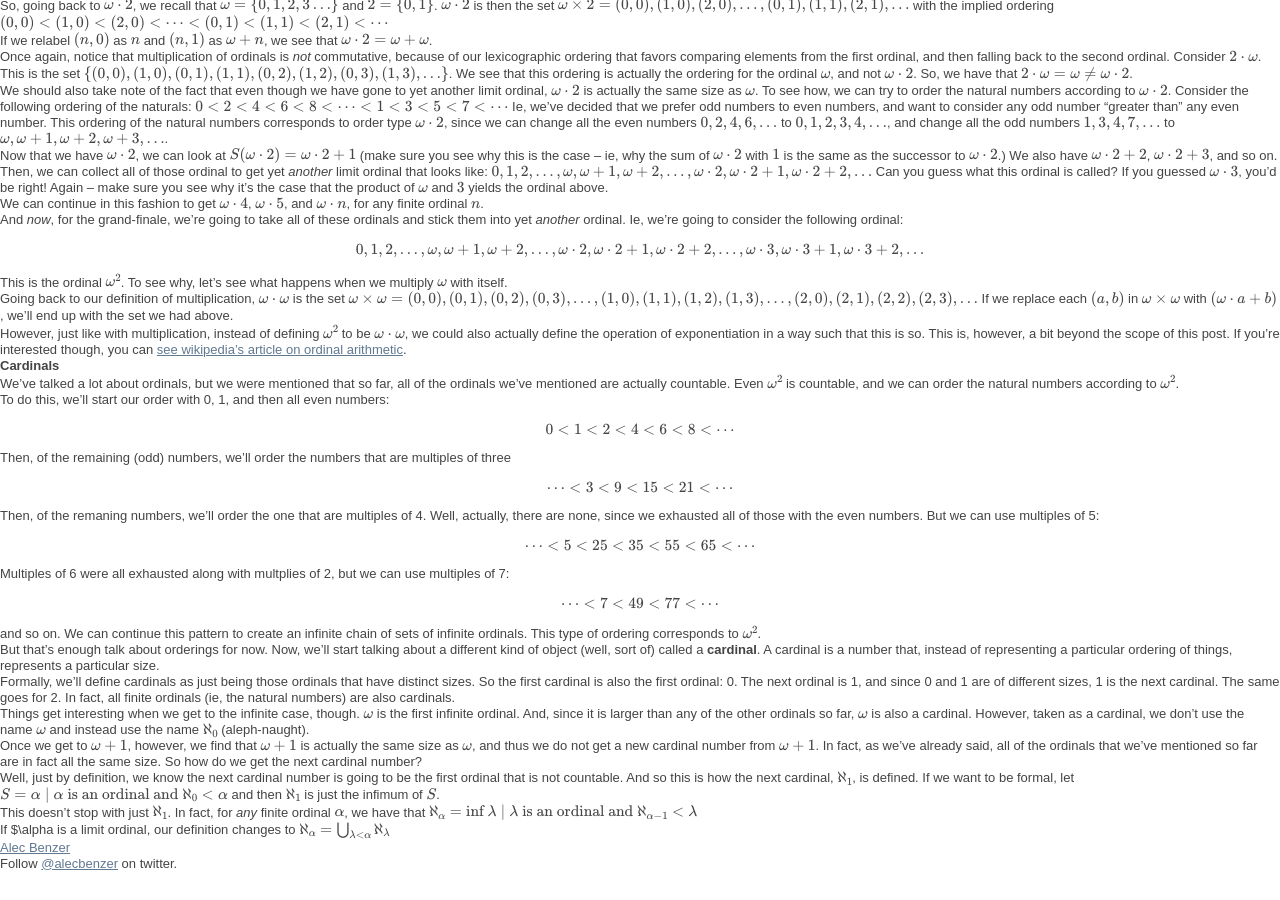
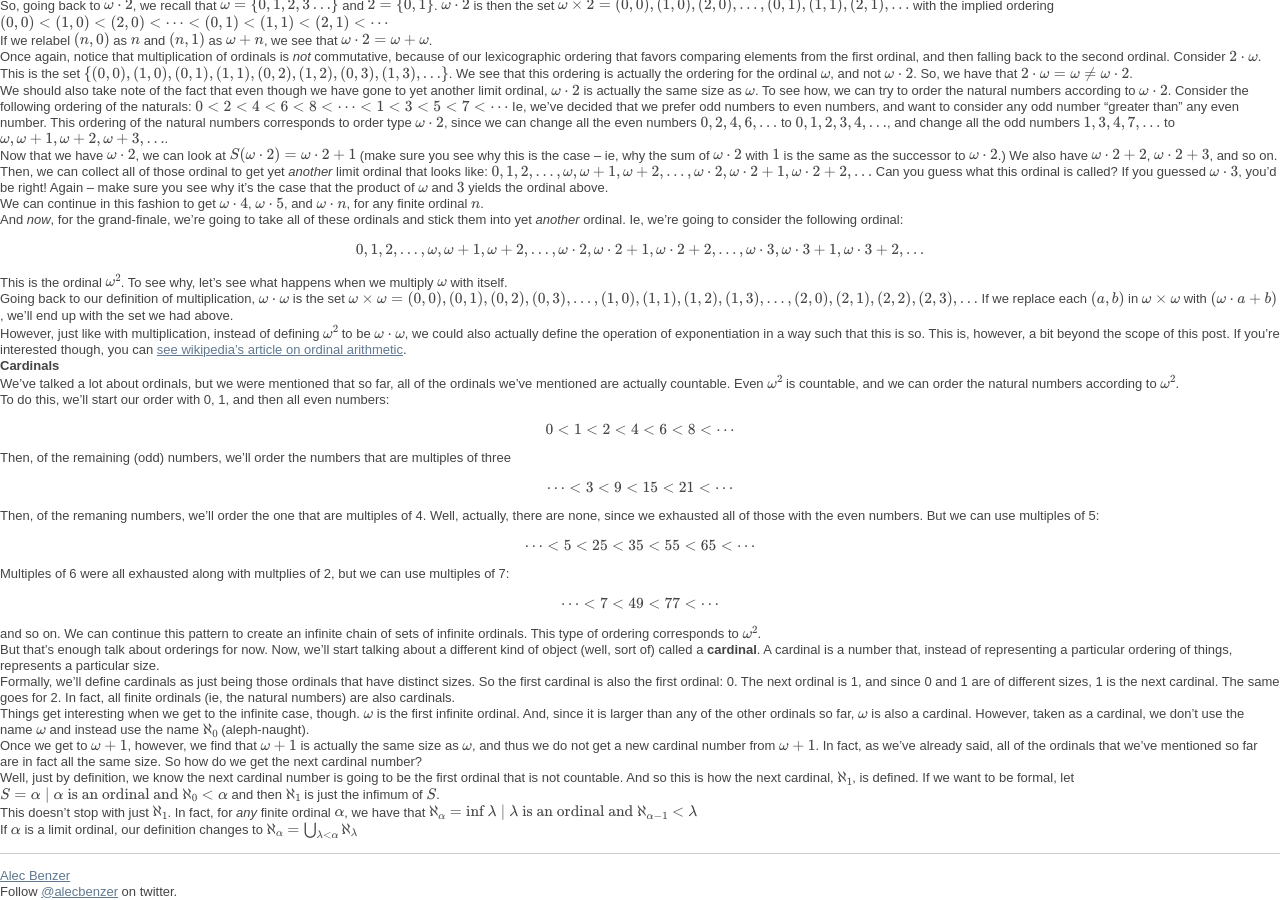
Before and after one commit to AlecBenzer/alecbenzer.github.com, a Jekyll site: the page built from _posts/2012-07-14-ordinals-and-cardinals.md, in a window 1280 px wide and 900 px high, scrolled down 1041 px. Built offline with Jekyll 4.4.1, drawn with Linux system fonts in a browser that asks for light colours; some web fonts are replaced; formulas are drawn with MathJax 3; before the commit the page ends 1913 px from its top, so only the background shows below that.

Commit message:
shit happened MOFO

```diff
--- a/_includes/footer.html
+++ b/_includes/footer.html
@@ -1,3 +1,4 @@
+<hr />
 <div id="footer">
   <p id="name"><a href="/">Alec Benzer</a></p>
   <p>Follow <a href="http://twitter.com/alecbenzer">@alecbenzer</a> on twitter.</p>
--- a/_includes/head.html
+++ b/_includes/head.html
@@ -6,7 +6,7 @@
   <title>Alec Benzer</title>
   {% endif %}
   <link
-  href='http://fonts.googleapis.com/css?family=Droid+Sans|Droid+Serif:400,700|Droid+Sans+Mono|PT+Serif:400,700|Vollkorn:400,700' rel='stylesheet' type='text/css'>
+  href='http://fonts.googleapis.com/css?family=Source+Code+Pro|Droid+Sans|Droid+Serif:400,700|Droid+Sans+Mono|PT+Serif:400,700|Vollkorn:400,700' rel='stylesheet' type='text/css'>
   <link href="/css/reset.css" rel="stylesheet" media="screen" type="text/css" />
   <link href="/css/syntax.css" rel="stylesheet" media="screen" type="text/css" />
   <link href="/css/style.css" rel="stylesheet" media="screen" type="text/css" />
--- a/_layouts/page.html
+++ b/_layouts/page.html
@@ -8,7 +8,6 @@
           <h1><a href="{{page.url}}">{{ page.title }}</a></h1>
         {% endif %}
         {{ content }}
-        <hr />
         {% include footer.html %}
         {% include bio.html %}
       </div>
--- a/_posts/2012-07-14-ordinals-and-cardinals.md
+++ b/_posts/2012-07-14-ordinals-and-cardinals.md
@@ -119,4 +119,4 @@ Well, just by definition, we know the next cardinal number is going to be the fi
 
 This doesn't stop with just $\aleph_1$. In fact, for *any* finite ordinal $\alpha$, we have that $$\aleph_{\alpha} = \inf\\{\lambda \mid \lambda \mbox{ is an ordinal and } \aleph_{\alpha-1} < \lambda\\}$$
 
-If $\alpha is a limit ordinal, our definition changes to $$\aleph_{\alpha} = \bigcup_{\lambda < \alpha} \aleph_{\lambda}$$
+If $\alpha$ is a limit ordinal, our definition changes to $$\aleph_{\alpha} = \bigcup_{\lambda < \alpha} \aleph_{\lambda}$$
--- a/css/style.scss
+++ b/css/style.scss
@@ -73,7 +73,7 @@ h1, h2,  h3 {
     line-height: 170%;
 
     code {
-      font-family: 'Droid Sans Mono';
+      font-family: 'Source Code Pro';
       font-size: $body-font-size*0.8;
       vertical-align: middle;
       color: #484;
@@ -87,11 +87,14 @@ h1, h2,  h3 {
   }
 
   pre {
+    code {
+      font-family: 'Source Code Pro';
+    }
+    font-size: $body-font-size*0.8;
     margin-bottom: $p-margin-bottom;
     margin-left: 20px;
     width: $content-width*1.3;
     padding: 0px;
-    font-size: $body-font-size*0.85;
   }
 
   li {
```
